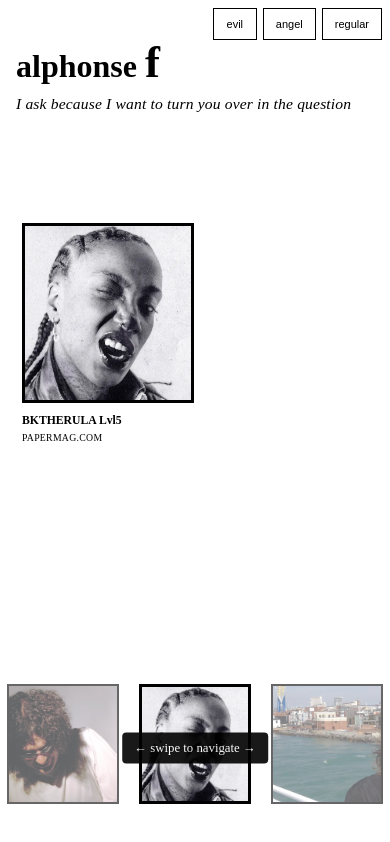
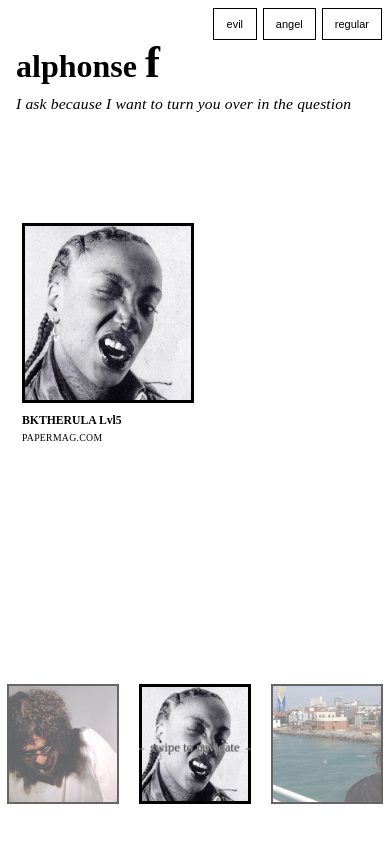
Before and after one commit to dahemar/alphonse_f, a React (Create React App) app: page / in a window 390 px wide. Built offline with nearby package versions, Linux system fonts and the light colour scheme; no server answers; the HTML template or start-up script is replaced by a standard one.

Commit message:
feat(mobile): use mix-blend-mode: difference for automatic color inversion in swipe indicator

```diff
--- a/src/components/MediaPlayer.tsx
+++ b/src/components/MediaPlayer.tsx
@@ -208,16 +208,14 @@ const SwipeIndicator = styled.div`
   top: 50%;
   left: 50%;
   transform: translate(-50%, -50%);
-  color: var(--bg); /* Use background color (opposite of text) */
+  color: white; /* Base color, mix-blend-mode will invert it */
   font-size: 0.8rem;
-  opacity: 0.9; /* Higher opacity for better contrast */
+  opacity: 0.9;
   pointer-events: none;
   z-index: 15;
-  background: var(--fg); /* Use foreground color as background */
-  padding: 0.5rem 0.75rem;
-  border-radius: 4px;
+  mix-blend-mode: difference; /* Automatically invert colors based on background */
   font-weight: 500;
-  text-shadow: none; /* Remove any text shadow */
+  text-shadow: none;
 
   @media (max-width: 768px) {
     display: block;
```
